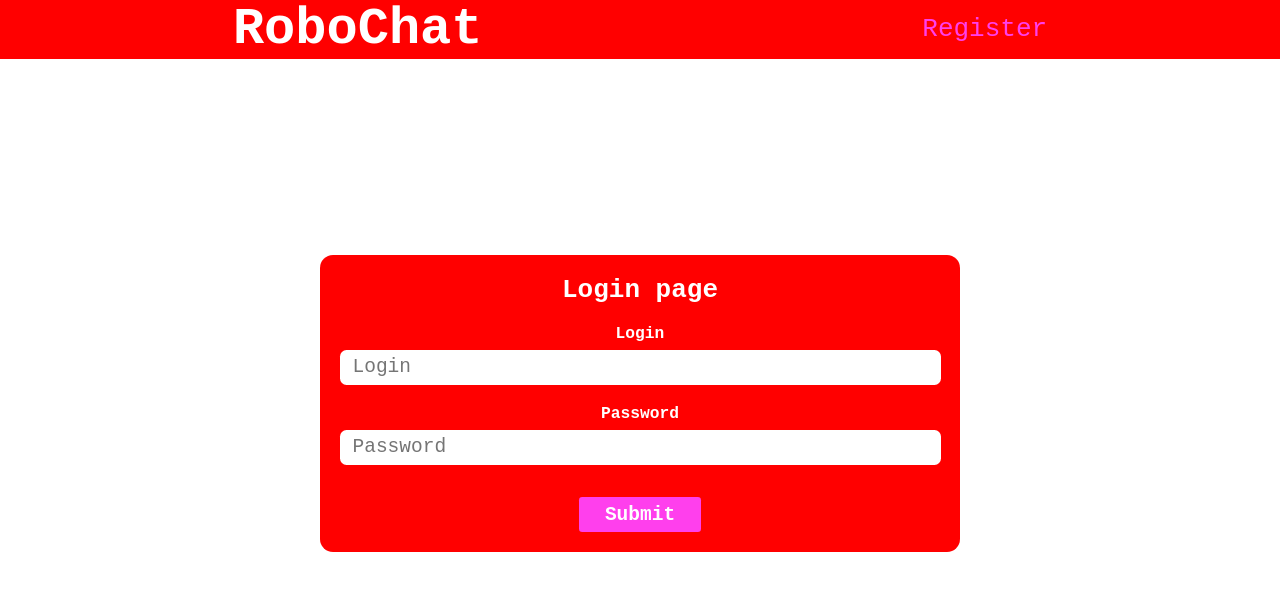
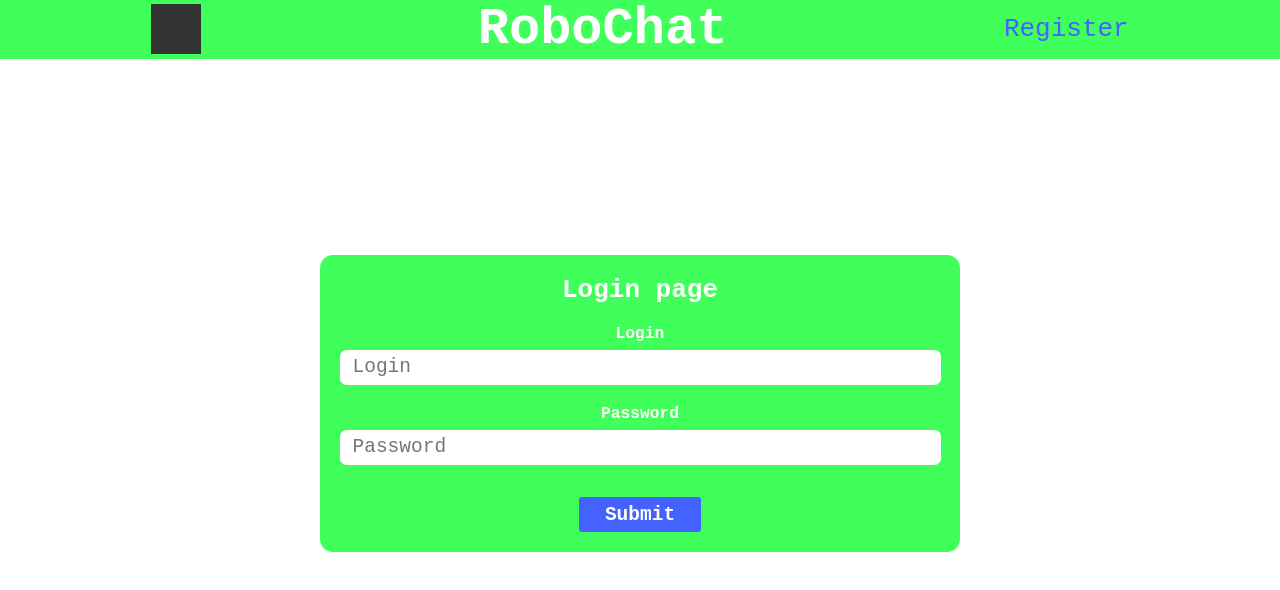
Before and after one commit to 1HardGaming1/Chat1, a website: page static/login.html in a window 1280 px wide. Drawn offline with nearby package versions, Linux system fonts and the light colour scheme.

Commit message:
The final 7 project changes.

```diff
--- a/static/login.html
+++ b/static/login.html
@@ -6,10 +6,25 @@
     <meta name="viewport" content="width=device-width, initial-scale=1.0">
     <title>RoboChat</title>
     <link rel="stylesheet" href="style.css">
+    <script>
+    var canvas = document.getElementById("canvas");
+    var ctx = canvas.getContext("2d");
+    var radius = canvas.height / 2;
+    ctx.translate(radius, radius);
+    radius = radius * 0.90
+    drawClock();
+
+    function drawClock() {
+        ctx.arc(0, 0, radius, 0 , 2 * Math.PI);
+        ctx.fillStyle = "white";
+        ctx.fill();
+    }
+</script>
 </head>
 <body>
     <main>
         <header class="header">
+            <canvas id="canvas" width="400" height="400" style="background-color:#333"></canvas>
             <h1>RoboChat</h1>
             <a class="link" href="/register">Register</a>
         </header>
--- a/static/style.css
+++ b/static/style.css
@@ -1,8 +1,8 @@
 :root {
     /* Нагадайте учням про змінні */
-    --color-primary: #FF0000;
-    --color-primary-darker: #DA0000;
-    --color-accent: #FF3FED;
+    --color-primary: #41FF5B;
+    --color-primary-darker: #34E44B;
+    --color-accent: #4362FF;
     --color-accent-darker: #E22BD0;
     --color-white: #ffffff;
     --header-height: 4.5rem;
@@ -23,7 +23,7 @@ main {
 .header {
     position: fixed;
     padding: 1rem;
-    text-align: ;
+    text-align: center;
     width: 100%;
     font-size: 2rem;
     background-color: var(--color-primary);
```
Also changed, not shown: static/index.html (+0 -2 lines), static/register.html (+15 -0 lines), 1 other file.
